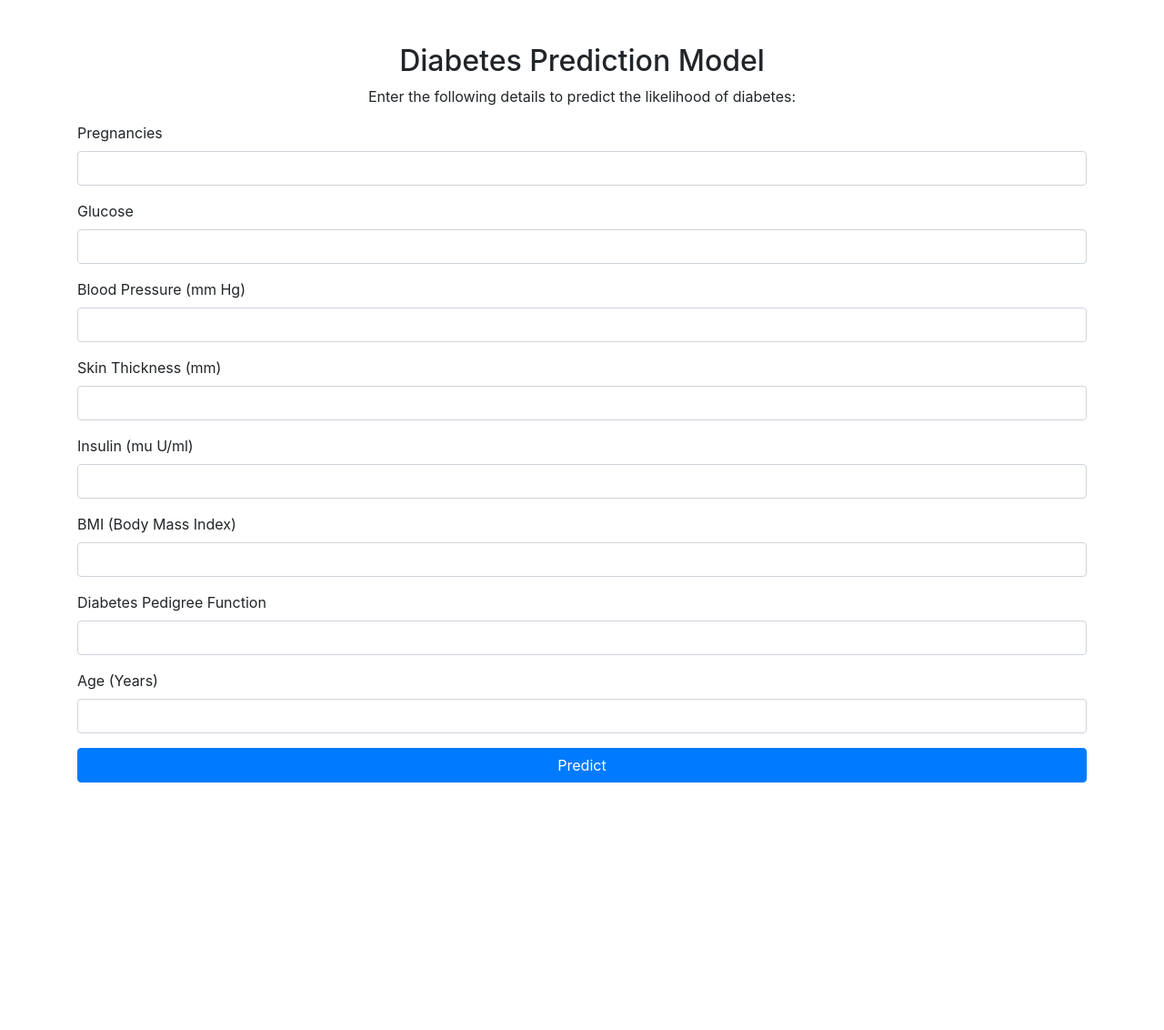
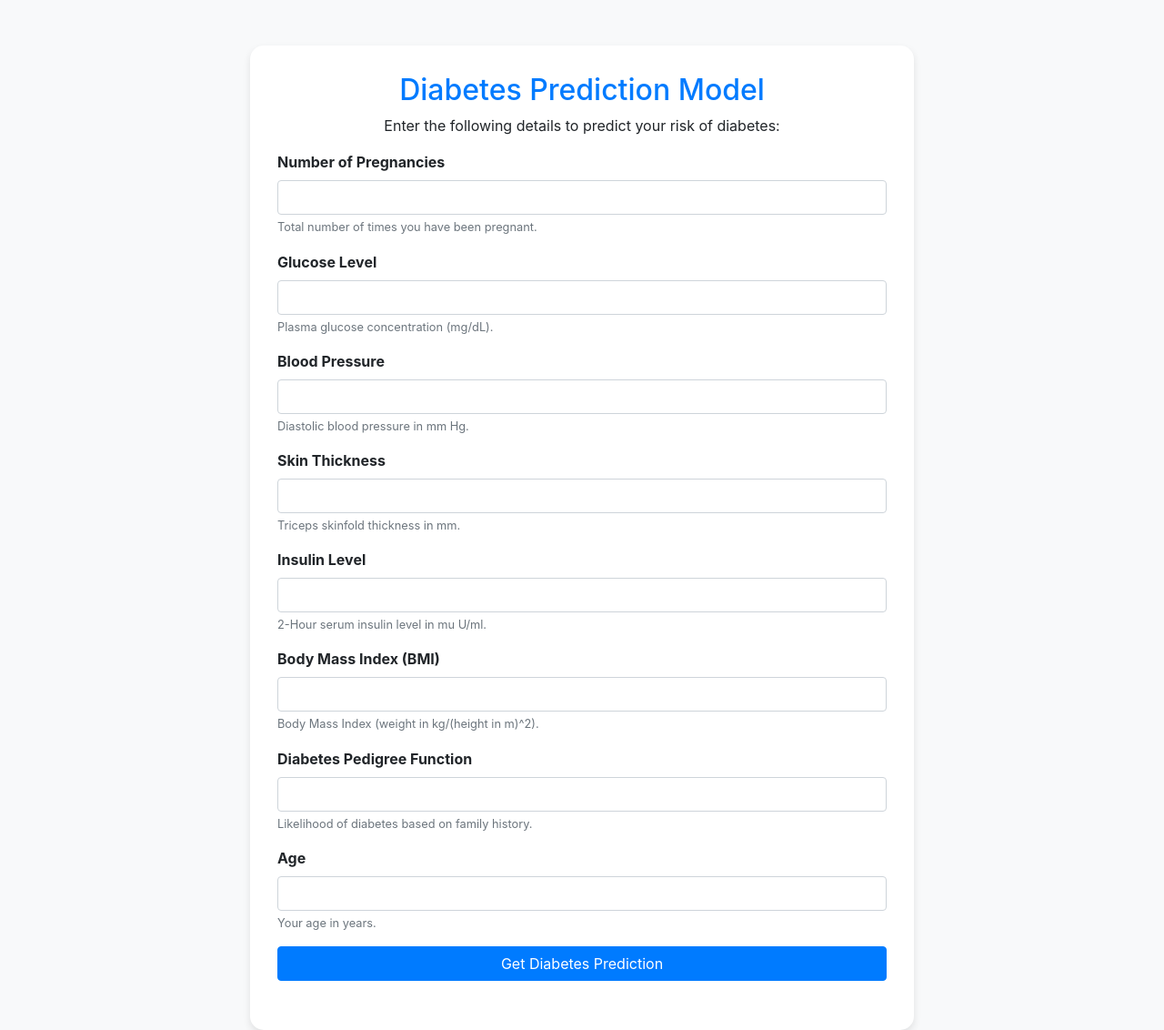
Before and after one commit to vishomallaoli/dia-detect, a Flask app: page / in a window 1280 px wide. Shown: the whole page at 91% size. Before the commit the page ends 860 px from the top, so only its background shows below. Run offline with Flask 3, Linux system fonts and the light colour scheme; parts of the project's set-up code (start-up, migrations or seed data) failed here and were passed over; some libraries are stand-ins or nearby versions.

Commit message:
Updated index.html file

```diff
--- a/templates/index.html
+++ b/templates/index.html
@@ -5,53 +5,96 @@
     <meta name="viewport" content="width=device-width, initial-scale=1.0">
     <title>Diabetes Prediction</title>
     <link rel="stylesheet" href="https://stackpath.bootstrapcdn.com/bootstrap/4.3.1/css/bootstrap.min.css">
+    <style>
+        body {
+            background-color: #f8f9fa; /* Light background */
+        }
+        .form-container {
+            background-color: #ffffff;
+            padding: 30px;
+            border-radius: 15px;
+            box-shadow: 0 4px 8px rgba(0, 0, 0, 0.1);
+            margin-top: 50px;
+        }
+        .form-group label {
+            font-weight: bold;
+        }
+        h2 {
+            color: #007bff; /* Bootstrap Primary Color */
+        }
+        button {
+            background-color: #28a745;
+            border-color: #28a745;
+        }
+        button:hover {
+            background-color: #218838;
+            border-color: #1e7e34;
+        }
+        .alert {
+            margin-top: 20px;
+        }
+        small {
+            color: #6c757d; /* Muted text color for hints */
+        }
+    </style>
 </head>
 <body>
     <div class="container">
-        <h2 class="text-center mt-5">Diabetes Prediction Model</h2>
-        <p class="text-center">Enter the following details to predict the likelihood of diabetes:</p>
+        <div class="row justify-content-center">
+            <div class="col-md-8">
+                <div class="form-container">
+                    <h2 class="text-center">Diabetes Prediction Model</h2>
+                    <p class="text-center">Enter the following details to predict your risk of diabetes:</p>
                     <form action="/predict" method="post">
                         <div class="form-group">
-                <label for="pregnancies">Pregnancies</label>
+                            <label for="pregnancies">Number of Pregnancies</label>
                             <input type="number" class="form-control" id="pregnancies" name="pregnancies" required>
+                            <small class="form-text">Total number of times you have been pregnant.</small>
                         </div>
 
                         <div class="form-group">
-                <label for="glucose">Glucose</label>
+                            <label for="glucose">Glucose Level</label>
                             <input type="number" step="any" class="form-control" id="glucose" name="glucose" required>
+                            <small class="form-text">Plasma glucose concentration (mg/dL).</small>
                         </div>
 
                         <div class="form-group">
-                <label for="bloodpressure">Blood Pressure (mm Hg)</label>
+                            <label for="bloodpressure">Blood Pressure</label>
                             <input type="number" step="any" class="form-control" id="bloodpressure" name="bloodpressure" required>
+                            <small class="form-text">Diastolic blood pressure in mm Hg.</small>
                         </div>
 
                         <div class="form-group">
-                <label for="skinthickness">Skin Thickness (mm)</label>
-                <input type="number" step="any" class="form-control" id="skinthickness" name="skinthickness" required>
+                            <label for="skinthickness">Skin Thickness</label>
+                            <input type="number" step="any" class="form-control" id="skinthickness" name="skinthickness"  required>
+                            <small class="form-text">Triceps skinfold thickness in mm.</small>
                         </div>
 
                         <div class="form-group">
-                <label for="insulin">Insulin (mu U/ml)</label>
+                            <label for="insulin">Insulin Level</label>
                             <input type="number" step="any" class="form-control" id="insulin" name="insulin" required>
+                            <small class="form-text">2-Hour serum insulin level in mu U/ml.</small>
                         </div>
 
                         <div class="form-group">
-                <label for="bmi">BMI (Body Mass Index)</label>
+                            <label for="bmi">Body Mass Index (BMI)</label>
                             <input type="number" step="any" class="form-control" id="bmi" name="bmi" required>
+                            <small class="form-text">Body Mass Index (weight in kg/(height in m)^2).</small>
                         </div>
 
                         <div class="form-group">
                             <label for="diabetespedigreefunction">Diabetes Pedigree Function</label>
                             <input type="number" step="any" class="form-control" id="diabetespedigreefunction" name="diabetespedigreefunction" required>
+                            <small class="form-text">Likelihood of diabetes based on family history.</small>
                         </div>
 
                         <div class="form-group">
-                <label for="age">Age (Years)</label>
+                            <label for="age">Age</label>
                             <input type="number" class="form-control" id="age" name="age" required>
+                            <small class="form-text">Your age in years.</small>
                         </div>
 
-            <button type="submit" class="btn btn-primary btn-block">Predict</button>
+                        <button type="submit" class="btn btn-primary btn-block">Get Diabetes Prediction</button>
                     </form>
 
                     <br>
@@ -61,5 +104,8 @@
                         <div class="alert alert-info text-center">{{ prediction_text }}</div>
                     {% endif %}
                 </div>
+            </div>
+        </div>
+    </div>
 </body>
 </html>
```
Lines whose indentation alone changed are shown as unchanged.
